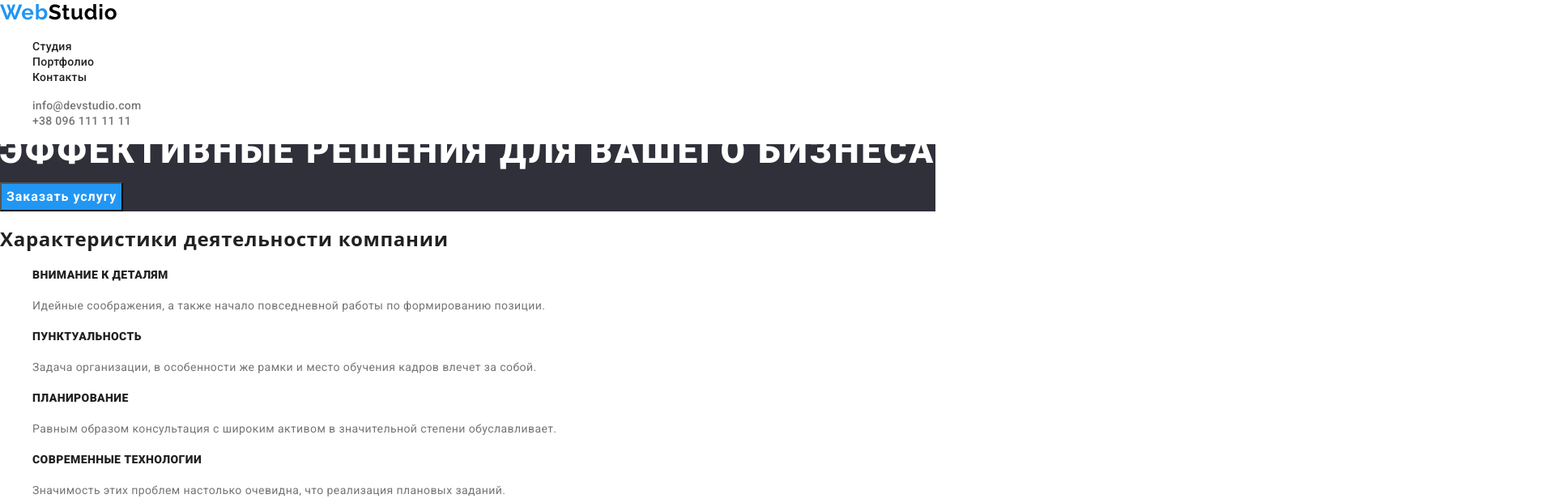
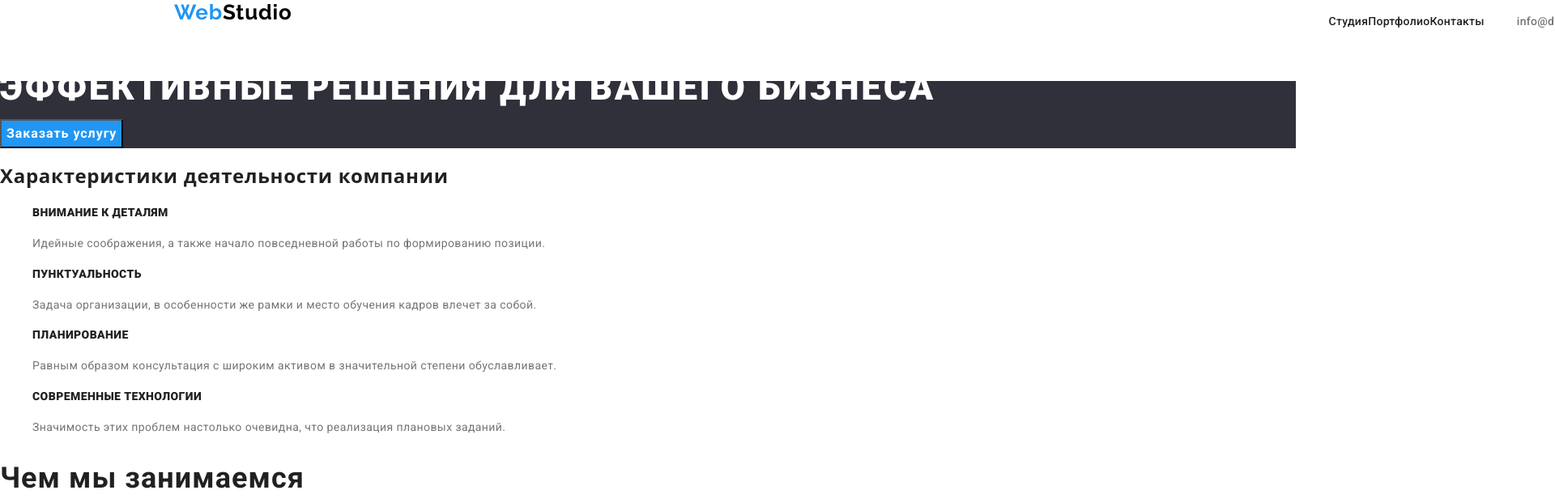
Before and after one commit to Bohdan-Dachkovsky/goit-markup-hm-03, a plain HTML site: page index.html in a window 1280 px wide. Shown: the top 621 px of the page at 81% size, 1920 px wide, since content can reach past the window. Drawn offline with nearby package versions, Linux system fonts and the light colour scheme.

Commit message:
Добавляю файл СSS

```diff
--- a/css/style.css
+++ b/css/style.css
@@ -250,3 +250,42 @@ h3 {
   line-height: 1.71;
   color: rgba(255, 255, 255, 0.6);
 }
+
+
+/* indent marking */
+
+.main-cap {
+  display: flex;
+  width: 1600px;
+  height: 80px;
+  padding-top: 0;
+}
+.logotype {
+  display: flex;
+  padding-top: 0;
+  padding-left: 215px;
+  padding-right:1240px;
+}
+.site-nav {
+display: flex;
+
+}
+.block-1 {
+  display: flex;
+  align-iteams: center;
+  padding-top: 0;
+  flex-direction: row;
+  justify-content: flex-start;
+}
+.block-2 {
+  display: flex;
+  align-iteams: center;
+  padding-top: 0;
+
+
+}
+.list-1 {
+display: flex;
+}
+
+}
--- a/index.html
+++ b/index.html
@@ -17,27 +17,29 @@
 
 </head>
     <body class="basic-element">
-    <header>
+    <header class="main-cap">
         <!-- Main navigation unit -->
         <nav>
-        <a href="" aria-label="Ссылка на страницу" class="logo" ><span class="bluecolor">Web</span>Studio</a>
-        <section>
+            <div class="block-1">
+        <a href="" aria-label="Ссылка на страницу" class="logo logotype" ><span class="bluecolor">Web</span>Studio</a>
             <ul class="site-nav">
                 <li class="item-1"><a class="link" href="">Студия</a></li>
                 <li><a class="link" href="">Портфолио</a></li>
                 <li><a class="link" href="">Контакты</a></li>
             </ul>
-        </section>
+            </div>
         </nav>
         <!-- Adress -->
-            <ul class="list">
+            <div class="block-2">
+            <ul class="list list-1">
                 <li><a class="e-mail" href="mailto:info@devstudio.com">info@devstudio.com</a></li>
                 <li><a class="list-tel" href="tel.+380961111111"><span>+38 096 111 11 11</span></a></li>
             </ul>
+            </div>
     </header>
         <main class="caption">
             <section class="wrapper" lang="ru">
-                <h1><span class="headline">Эффективные решения для вашего бизнеса</span></h1>
+                <h1><span class="headline first-head">Эффективные решения для вашего бизнеса</span></h1>
                 <p class="button"><button class="btn" type="button">Заказать услугу</button></p>
             </section>
             <section class="section" lang="ru">
```
